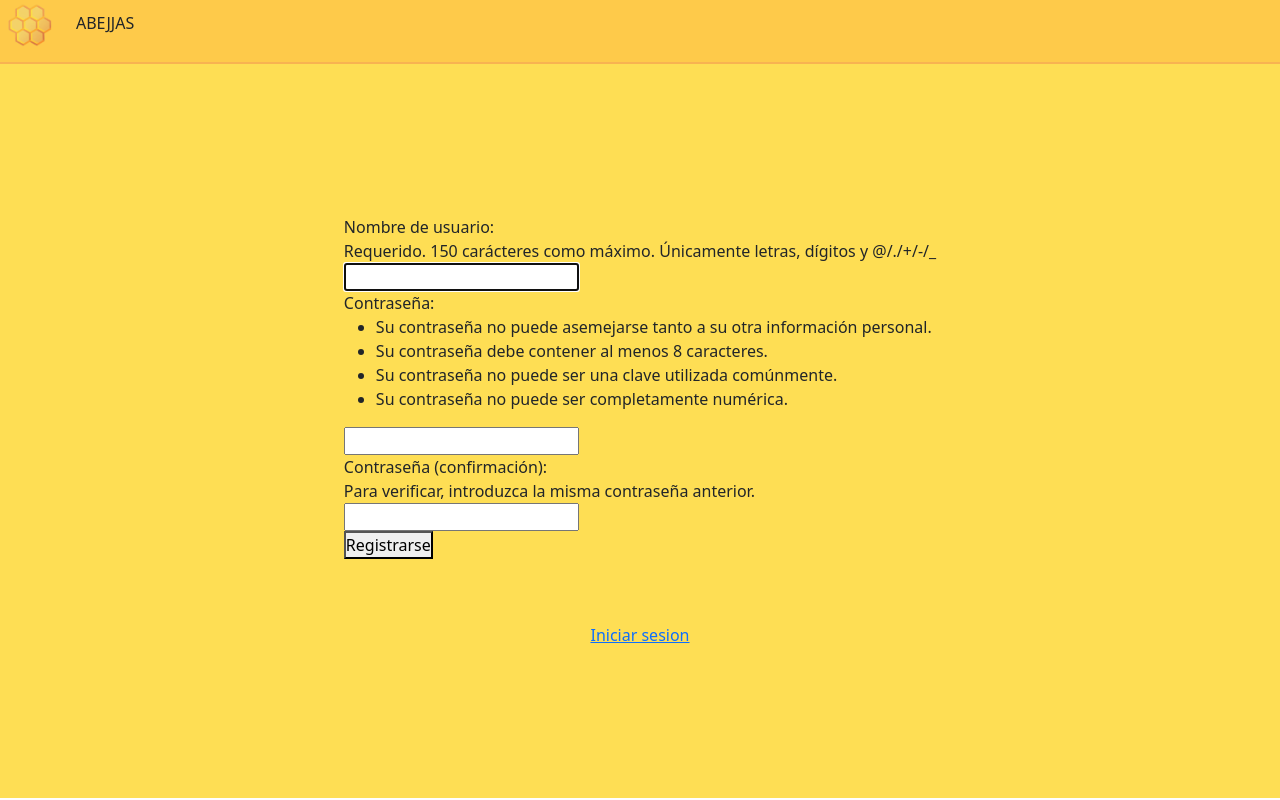
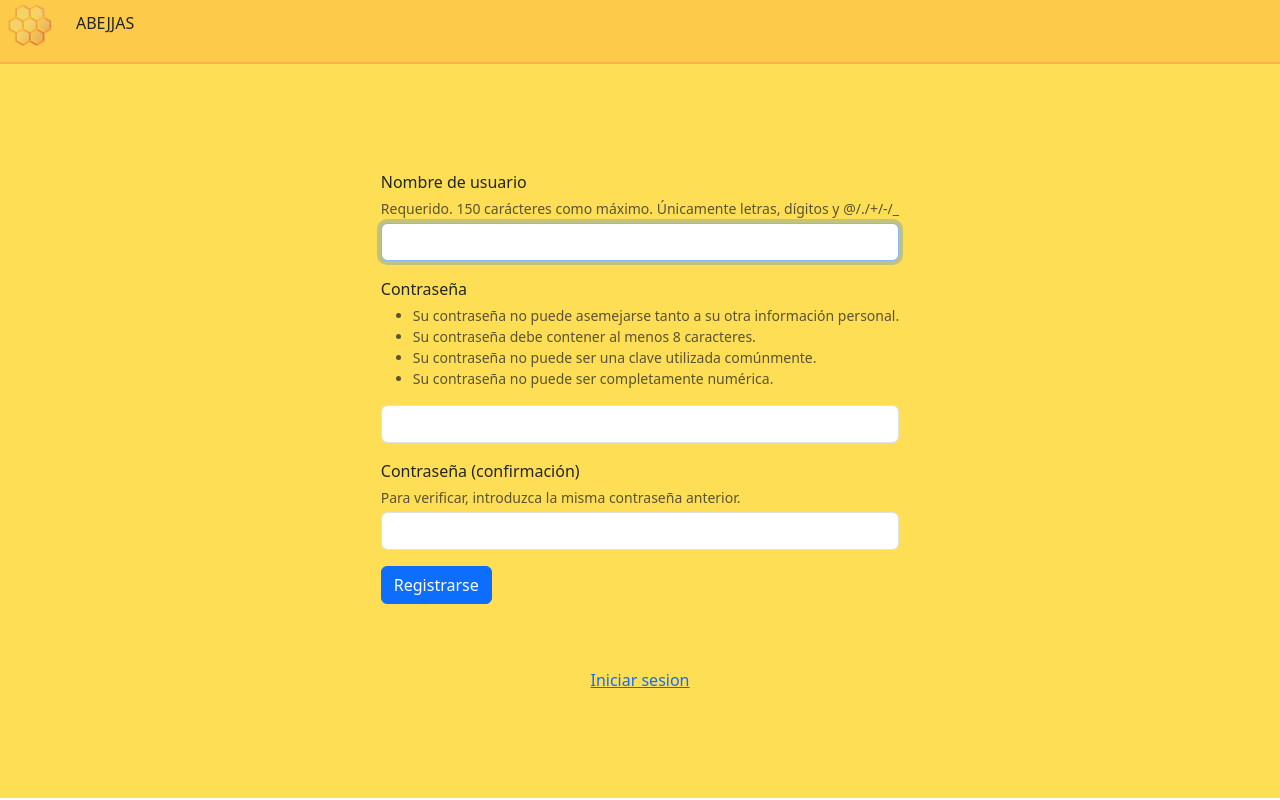
Before and after one commit to TrollExeYT/Proyecto_Inicial, a Django app: page /signup/ in a window 1280 px wide. Run offline with Django 5.2, Linux system fonts and the light colour scheme.

Commit message:
Signup bonito - B

```diff
--- a/main/templates/testing/sign_up.html
+++ b/main/templates/testing/sign_up.html
@@ -8,8 +8,31 @@
 {% block content %}
     <form action="{% url 'signup' %}" method="POST">
         {% csrf_token %}
-        {{ form }}
-        <button type="submit">Registrarse</button>
+        <div class="mb-3">
+            <label for="{{ form.username.id_for_label }}">{{ form.username.label }}</label>
+            <div class="form-text">{{ form.username.help_text }}</div>
+            <div class="form-text">
+                {{ form.username.errors }}
+            </div>
+            <input type="text" name="username" class="form-control" autofocus autocapitalize="none" autocomplete="username" maxlength="150" required id="username">
+        </div>
+        <div class="mb-3">
+            <label for="{{ form.password1.id_for_label }}">{{ form.password1.label }}</label>
+            <div class="form-text">{{ form.password1.help_text }}</div>
+            <div class="form-text">
+                {{ form.password1.errors }}
+            </div>
+            <input type="password" name="password1" autocomplete="new_password" class="form-control" required id="password1">
+        </div>
+        <div class="mb-3">
+            <label for="{{ form.password2.id_for_label }}">{{ form.password2.label }}</label>
+            <div class="form-text">{{ form.password2.help_text }}</div>
+            <div class="form-text">
+                {{ form.password2.errors }}
+            </div>
+            <input type="password" name="password2" autocomplete="new_password" class="form-control" required id="password2">
+        </div>
+        <button type="submit" class="btn btn-primary">Registrarse</button>
     </form>
     <br>
     <p>{{ message }}</p>
--- a/main/views.py
+++ b/main/views.py
@@ -50,7 +50,7 @@ def user_signup(request):
                 user.save()
                 context['message'] = 'Usuario creado correctamente'
             except ValueError:
-                context['message'] = 'Ya existe un usuario con este nombre'
+                context['message'] = 'Ya existe nombre usuario con este nombre'
     return render(request, 'testing/sign_up.html', context)
 
 
```
